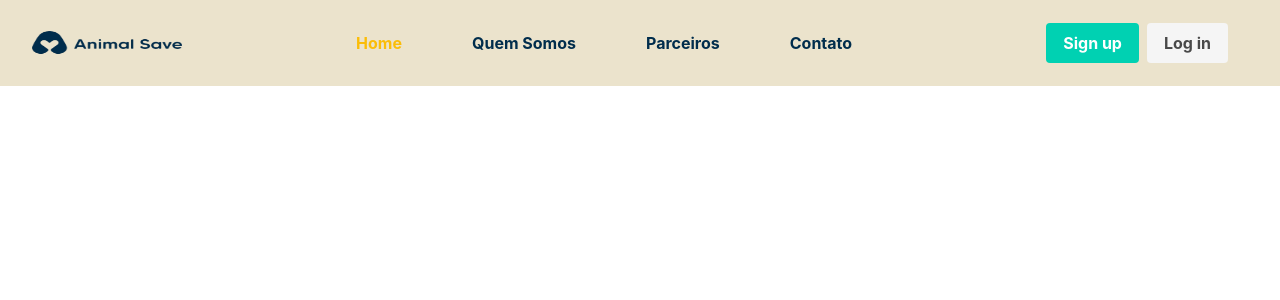
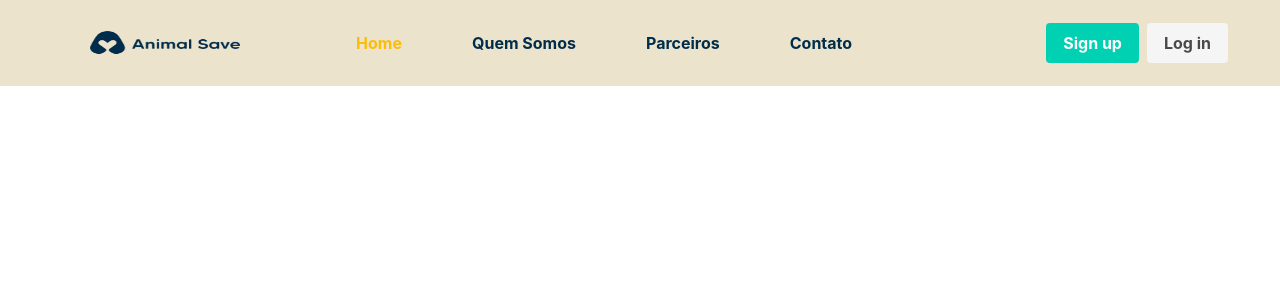
Before and after one commit to renanmontanopaz/animal-save-view, a Vue app: page / in a window 1280 px wide. Shown: the top 300 px of the page. Built offline with nearby package versions, Linux system fonts and the light colour scheme.

Commit message:
estilizando header com bulma

```diff
--- a/src/App.vue
+++ b/src/App.vue
@@ -63,6 +63,10 @@ nav {
   padding: 15px 20px;
   background-color: #EBE3CC !important;
 
+  .navbar-item {
+    padding-left: 70px;
+  }
+
   h1 {
     font-size: 26px;
     font-weight: 800;
```
